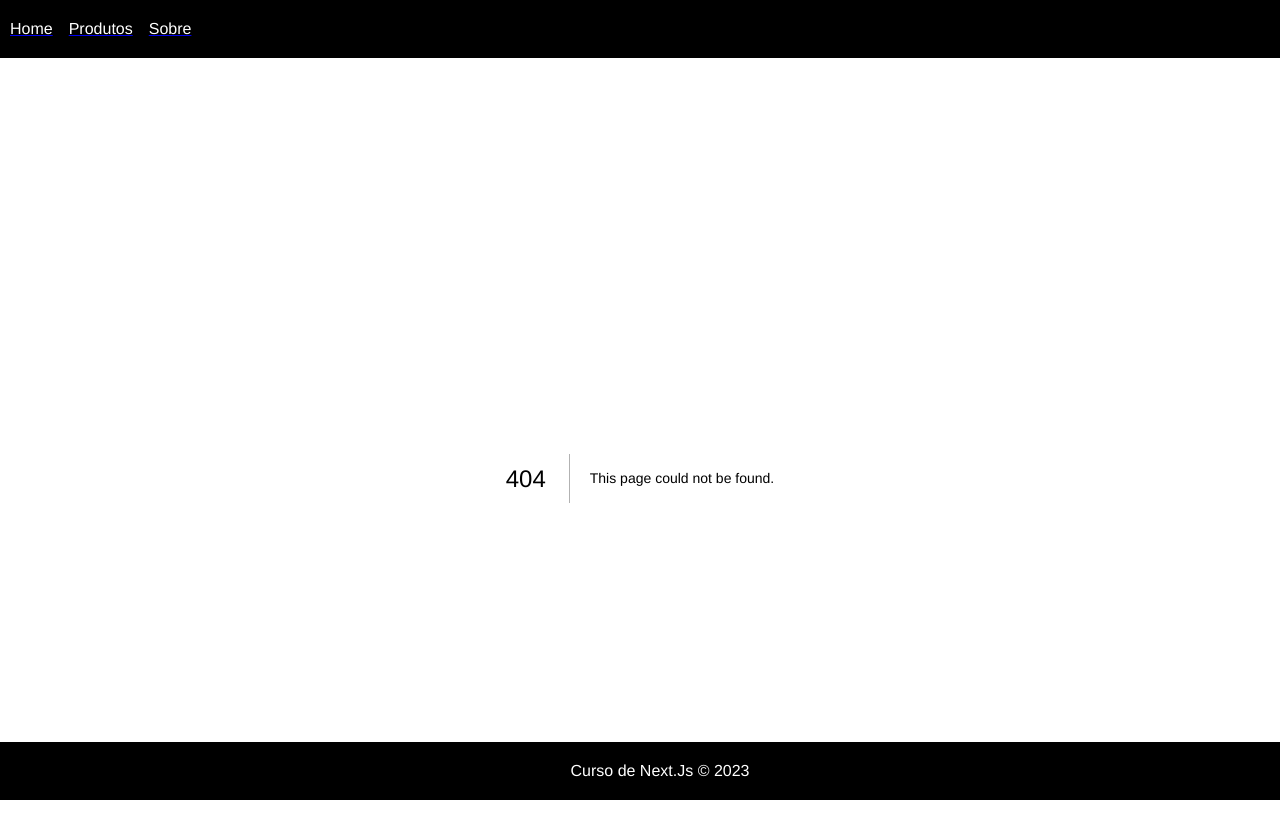
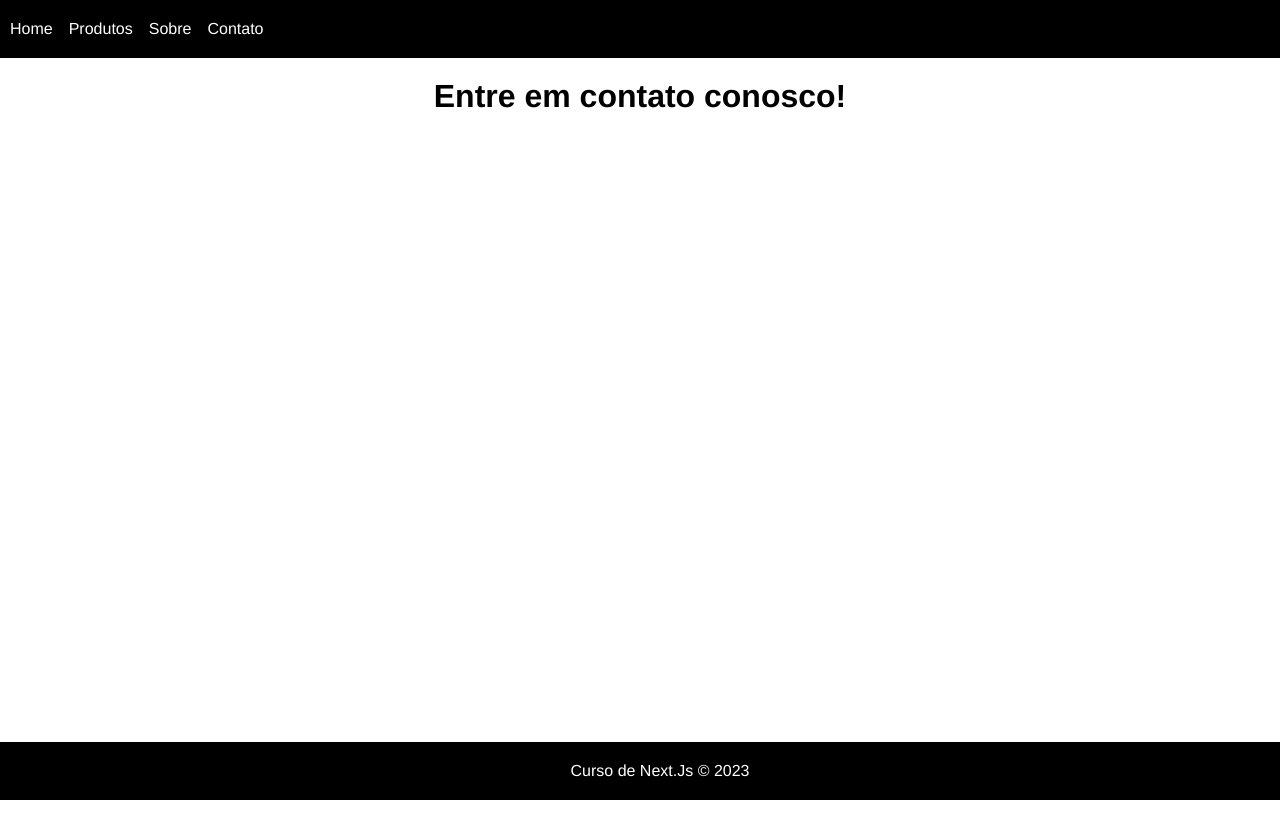
Before and after one commit to gglsilva/estudos-next-js, a Next.js app: page /contact in a window 1280 px wide. Before the commit this address had no page. Shown: the top 838 px of the page. After the commit the page ends 800 px from the top, so only its background shows below. Built offline with nearby package versions, Linux system fonts and the light colour scheme.

Commit message:
add meta dados

```diff
--- a/components/Navbar.js
+++ b/components/Navbar.js
@@ -7,17 +7,22 @@ export default function Navbar(){
       <ul className={styles.navbar}>
         <li>
           <Link href="/">
-            <p>Home</p>
+            Home
           </Link>
         </li>
         <li>
           <Link href="/products">
-            <p>Produtos</p>
+            Produtos
           </Link>
         </li>
         <li>
           <Link href="/about">
-            <p>Sobre</p>
+            Sobre
+          </Link>
+        </li>
+        <li>
+          <Link href="/contact">
+            Contato
           </Link>
         </li>
       </ul>
--- /dev/null
+++ b/pages/contact.js
@@ -0,0 +1,16 @@
+import Head from "next/head";
+
+export default function Contact(){
+    return(
+        <>
+            <Head>
+                <title>Página de Contato</title>
+            </Head>
+            <div>
+                <h1>
+                    Entre em contato conosco!
+                </h1>
+            </div>
+        </>
+    )
+}
--- a/styles/Navbar.module.css
+++ b/styles/Navbar.module.css
@@ -4,13 +4,13 @@
     padding: 20px 10px;
 }
 
-.navbar p{
+.navbar a{
     color: #FFF;
     margin-right: 1em;
     text-decoration: none;
     transition: .3s;
 }
 
-.navbar p:hover{
+.navbar a:hover{
     color: #999;
 }
```
Also changed, not shown: pages/index.js (+9 -3 lines).
